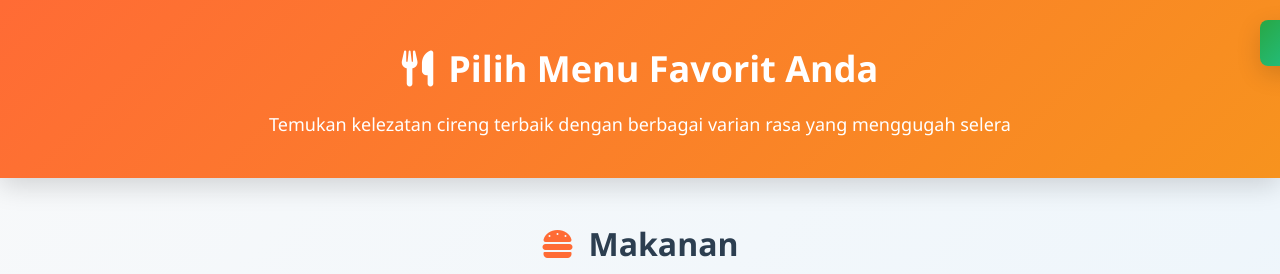
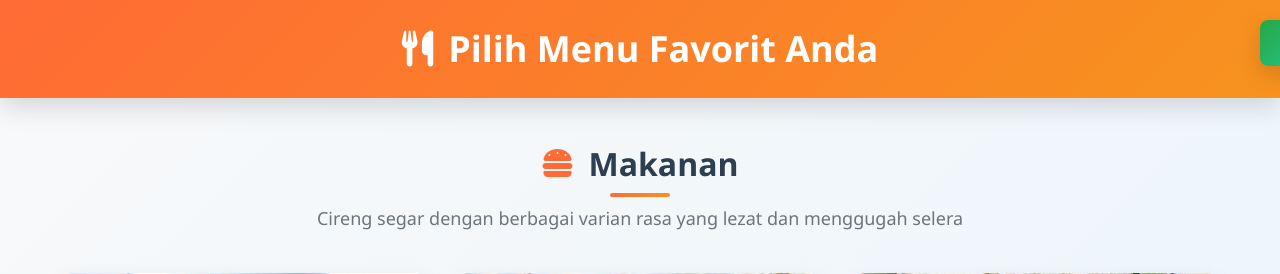
Before and after one commit to Redsmicraft03/project-kelompok, a PHP site: page /menu_makanan.php in a window 1280 px wide. Shown: the top 274 px of the page. Run offline with PHP 8.4, Linux system fonts and the light colour scheme; a user stored in the database is signed in; data comes from the database, SQL or seed files in the repository.

Commit message:
update header pilih menu

```diff
--- a/pesan/menu_makanan.php
+++ b/pesan/menu_makanan.php
@@ -130,7 +130,7 @@ function render_menu_card($row, $keranjang) {
         .header {
             background: linear-gradient(135deg, var(--primary-color), var(--secondary-color));
             color: white;
-            padding: 40px 0;
+            padding: 20px 0;
             text-align: center;
             box-shadow: var(--shadow-lg);
             position: sticky;
@@ -147,7 +147,6 @@ function render_menu_card($row, $keranjang) {
         .header h1 {
             font-size: 36px;
             font-weight: 700;
-            margin-bottom: 12px;
             display: flex;
             align-items: center;
             justify-content: center;
@@ -710,7 +709,6 @@ function render_menu_card($row, $keranjang) {
                 <i class="fas fa-utensils"></i>
                 Pilih Menu Favorit Anda
             </h1>
-            <p>Temukan kelezatan cireng terbaik dengan berbagai varian rasa yang menggugah selera</p>
         </div>
     </header>
 
```
